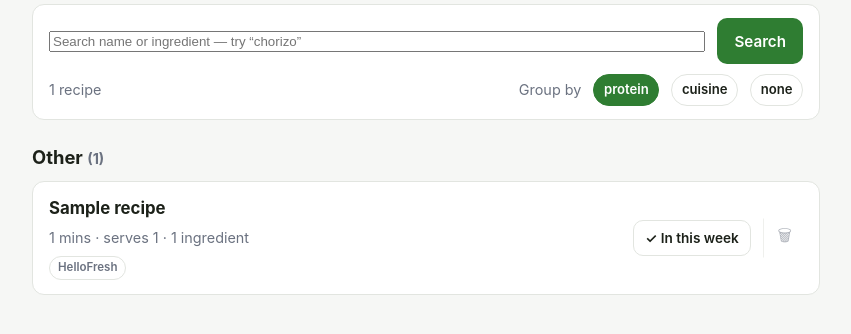
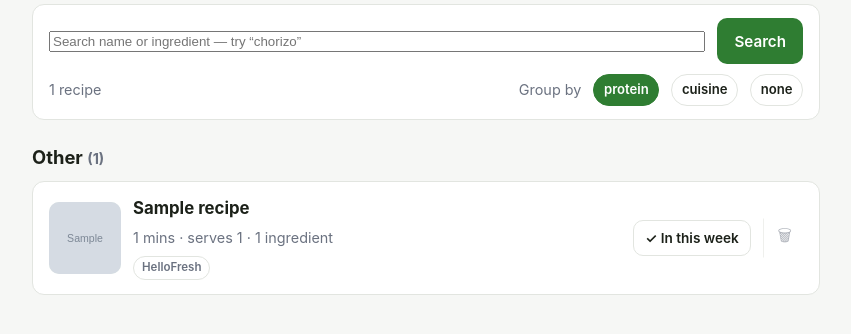
Before and after one commit to JForster89/meal-planner, a Flask app: page /recipes in a window 1280 px wide. Shown: the part 209-543 px from the top of the page, without its empty margins (214-1065 px from the left). Run offline with Flask 3, Linux system fonts and the light colour scheme; tables that the repository leaves empty hold one stand-in row (values such as "Sample post"); grey boxes marked "Sample" are stand-in pictures.

Commit message:
Show the finished dish on the recipe list and page
The main image was already being imported and stored, just never
displayed, so the library was a wall of text.

- A 72px thumbnail on each card in the list, and a hero image on the
  recipe's own page.
- Their CDN takes the size in the URL path, so the list asks for a 200px
  version rather than scaling the 800px one down in the browser: 9 KB
  instead of 101 KB per card, which matters at 17 recipes and up.
- Recipes with no photo, such as hand-entered ones, get a placeholder so
  the rows still line up.

Co-Authored-By: Claude Opus 5 <noreply@anthropic.com>

```diff
--- a/app.py
+++ b/app.py
@@ -31,6 +31,11 @@ def create_app():
         if qty is None:
             return ""
         return str(int(qty)) if float(qty).is_integer() else f"{qty:g}"
+
+    @app.template_filter("thumb")
+    def _thumb(url, width=200):
+        """A list-sized version of a dish photo, rather than the 800px one."""
+        return hellofresh.resize_image_url(url, width) or ""
 
     @app.context_processor
     def _template_globals():
--- a/hellofresh.py
+++ b/hellofresh.py
@@ -56,6 +56,20 @@ def step_image_url(path, width=600):
         f"{MEDIA_BASE}/w_{width},q_auto,f_auto,c_limit,fl_lossy"
         f"/hellofresh_s3{path if path.startswith('/') else '/' + path}"
     )
+
+
+_WIDTH_PARAM = re.compile(r"/w_\d+,")
+
+
+def resize_image_url(url, width):
+    """Ask their CDN for a different size of an image we already have a URL for.
+
+    A list thumbnail doesn't need the 800px version, and the transform lives
+    in the path, so this is a rewrite rather than another lookup.
+    """
+    if not url:
+        return None
+    return _WIDTH_PARAM.sub(f"/w_{int(width)},", url, count=1)
 
 
 def is_hellofresh_url(url):
--- a/static/style.css
+++ b/static/style.css
@@ -449,3 +449,46 @@ h2.aisle .muted { text-transform: none; letter-spacing: 0; font-weight: 500; }
     margin: .4rem 0;
     display: block;
 }
+
+/* --- recipe thumbnails --- */
+
+.thumb {
+    flex: 0 0 auto;
+    width: 72px;
+    height: 72px;
+    border-radius: 10px;
+    overflow: hidden;
+    background: var(--accent-soft);
+    display: flex;
+    align-items: center;
+    justify-content: center;
+    text-decoration: none;
+}
+
+.thumb img {
+    width: 100%;
+    height: 100%;
+    object-fit: cover;
+    display: block;
+}
+
+.thumb-blank { font-size: 1.6rem; opacity: .45; }
+
+/* The name should stay next to the picture on a narrow window rather than
+   wrapping under it, so the row still scans as one recipe. */
+.card-row .thumb + .grow { min-width: 8rem; }
+
+@media (max-width: 480px) {
+    .thumb { width: 56px; height: 56px; }
+}
+
+/* Hero image on a recipe's own page. */
+.hero {
+    width: 100%;
+    max-height: 260px;
+    object-fit: cover;
+    border-radius: var(--radius);
+    margin-bottom: .8rem;
+    display: block;
+    background: var(--accent-soft);
+}
--- a/store.py
+++ b/store.py
@@ -38,6 +38,7 @@ def default_portions(conn):
 def list_recipes(conn):
     return conn.execute(
         "SELECT r.id, r.name, r.cooking_time_mins, r.servings, r.source_url, "
+        "       r.image_url, "
         "       (SELECT COUNT(*) FROM ingredients i "
         "         WHERE i.recipe_id = r.id AND i.yields = r.servings) AS n_ingredients "
         "FROM recipes r ORDER BY r.name COLLATE NOCASE"
@@ -299,7 +300,7 @@ def search_recipes(conn, query=None, tag=None, protein=None, cuisine=None):
     """
     sql = [
         "SELECT DISTINCT r.id, r.name, r.cooking_time_mins, r.servings, r.source_url,",
-        "  r.difficulty,",
+        "  r.difficulty, r.image_url,",
         "  (SELECT COUNT(*) FROM ingredients i",
         "    WHERE i.recipe_id = r.id AND i.yields = r.servings) AS n_ingredients",
         "FROM recipes r",
--- a/templates/recipe_detail.html
+++ b/templates/recipe_detail.html
@@ -2,6 +2,10 @@
 {% block title %}{{ recipe.name }}{% endblock %}
 
 {% block content %}
+{% if recipe.image_url %}
+    <img class="hero" src="{{ recipe.image_url | thumb(800) }}" alt="{{ recipe.name }}">
+{% endif %}
+
 <h1>{{ recipe.name }}</h1>
 
 <p class="muted">
--- a/templates/recipes.html
+++ b/templates/recipes.html
@@ -83,6 +83,14 @@
         {% for recipe in items %}
             <div class="card">
                 <div class="card-row">
+                    <a class="thumb" href="{{ url_for('recipe_detail', recipe_id=recipe.id) }}"
+                       aria-hidden="true" tabindex="-1">
+                        {% if recipe.image_url %}
+                            <img src="{{ recipe.image_url | thumb(200) }}" alt="" loading="lazy">
+                        {% else %}
+                            <span class="thumb-blank">🍽</span>
+                        {% endif %}
+                    </a>
                     <div class="grow">
                         <h3><a href="{{ url_for('recipe_detail', recipe_id=recipe.id) }}">{{ recipe.name }}</a></h3>
                         <span class="muted">
```
Also changed, not shown: tests/test_app.py (+44 -0 lines), tests/test_importer.py (+21 -0 lines).
